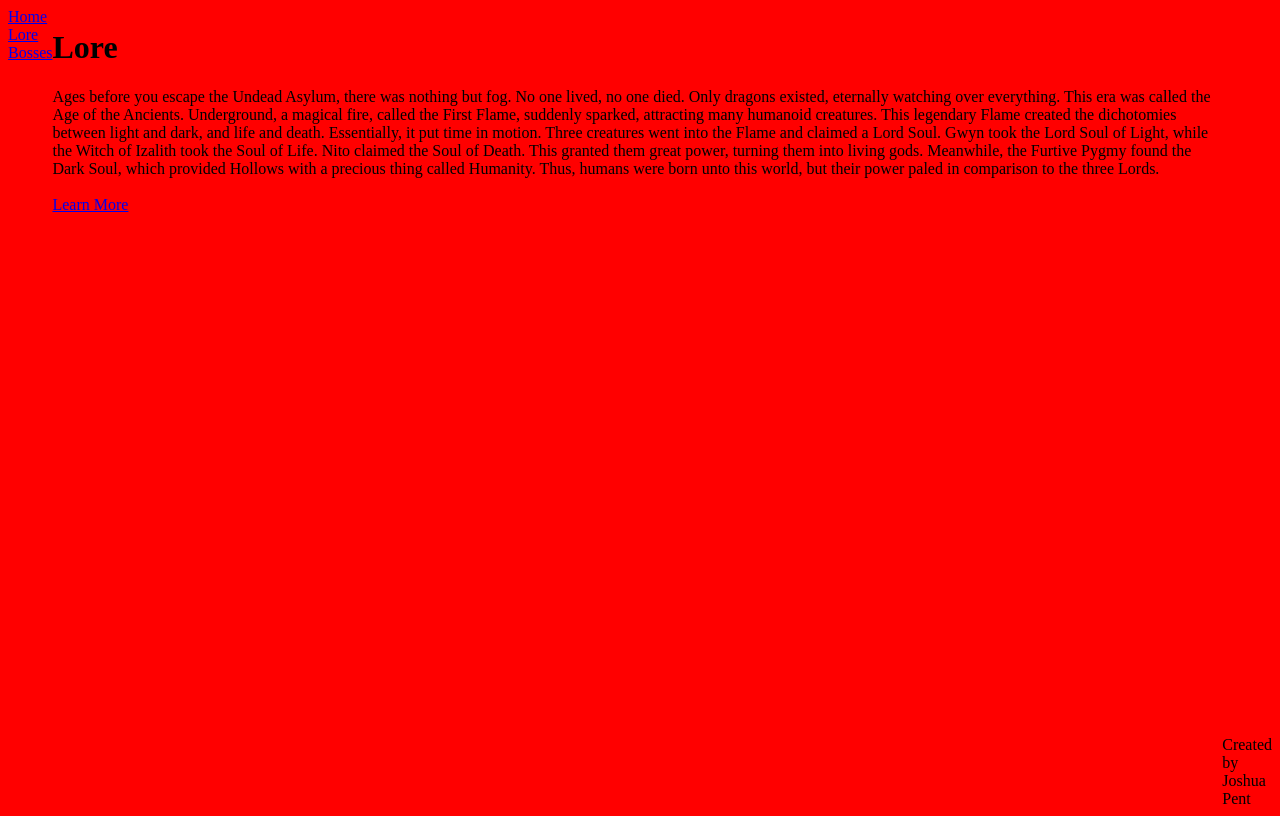
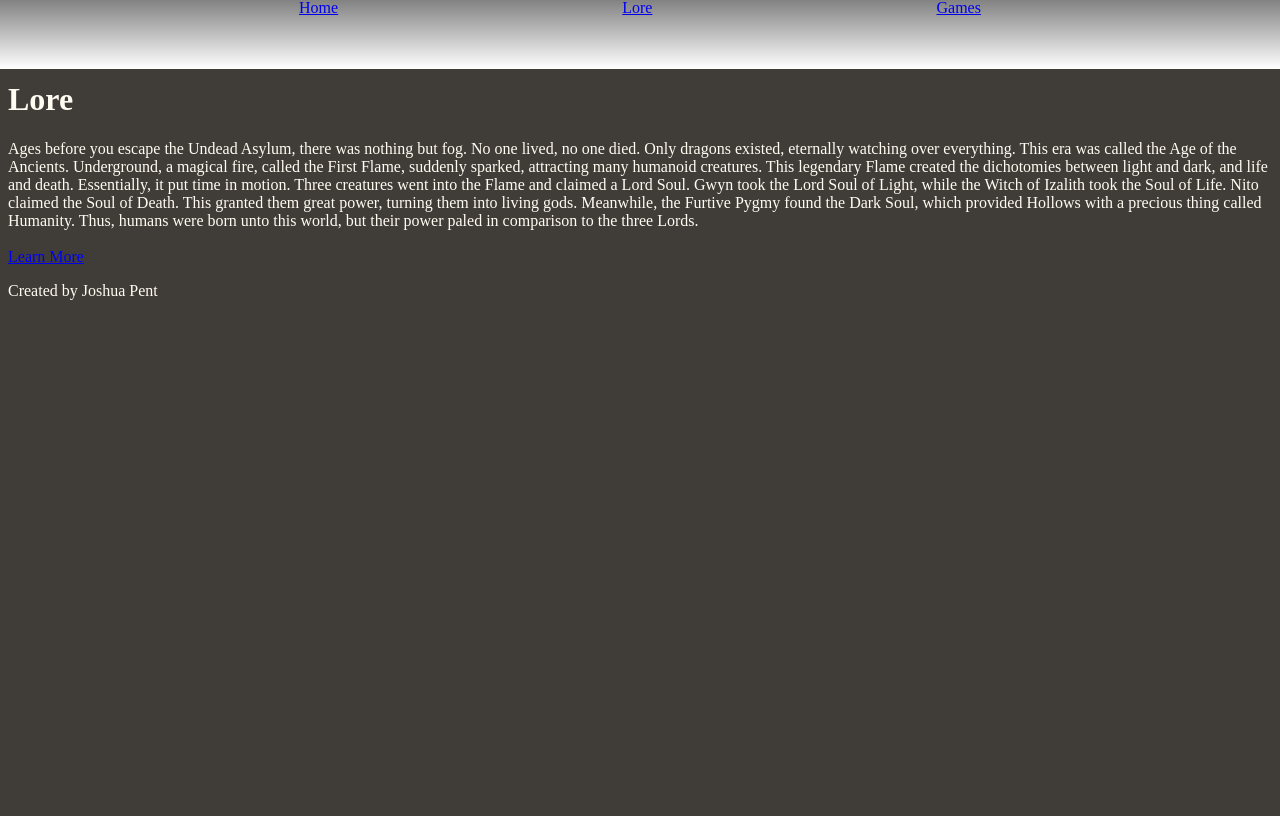
Before and after one commit to joshuapent/FromSoftBosses, a Django app: page /lore/ in a window 1280 px wide. After the commit the page ends 300 px from the top, so only its background shows below. Run offline with Django 4.2, Linux system fonts and the light colour scheme.

Commit message:
Changed format from Boss centric to game centric

```diff
--- a/main_app/static/css/style.css
+++ b/main_app/static/css/style.css
@@ -1,15 +1,24 @@
 body {
-    display: flex;
     min-height: 100vh;
-    background-color: red;
+    background-color: #403D39;
+    color: #FFFCF2;
 }
 
 footer {
     margin-top: auto;
 }
 
-ul {
-    list-style-type: none;
-    margin: 0;
-    padding: 0;
+nav {
+    display: flex;
+    flex-wrap: nowrap;
+    height: 70px;
+    justify-content: space-evenly;
+    background-image: linear-gradient(grey, white);
+    padding: 0 1em 0 1em;
+    margin: -9px;
 }
+
+.card {
+    border: 1px solid black;
+
+}
--- a/main_app/templates/base.html
+++ b/main_app/templates/base.html
@@ -11,11 +11,9 @@
 </head>
 <body>
     <nav>
-        <ul>
-            <li><a href="/">Home</a></li>
-            <li><a href="/lore">Lore</a></li>
-            <li><a href="/bosses">Bosses</a></li>
-        </ul>
+        <a href="/">Home</a>
+        <a href="/lore">Lore</a>
+        <a href="/games">Games</a>
     </nav>
     <main>
         {% block content %}
--- a/main_app/templates/bosses/show.html
+++ b/main_app/templates/bosses/show.html
@@ -5,9 +5,9 @@
 
   <div class="card">
     <div class="card-content">
-      <span class="card-title">{{ boss.name }}</span>
-      <p>Game: {{ boss.game }}</p>
-      <p>Description: {{ boss.description }}</p>
+      <span class="card-title">{{ game.title }}</span>
+      <p>Game: {{ game.description }}</p>
+      <p>Description: {{ game.boss_number }}</p>
     </div>
   </div>
 
--- a/main_app/urls.py
+++ b/main_app/urls.py
@@ -3,7 +3,7 @@ from . import views
 
 urlpatterns = [
     path('', views.home, name='home'),
-    path('bosses/', views.bosses_index, name='index'),
+    path('games/', views.bosses_index, name='index'),
     path('lore/', views.lore, name='lore'),
-    path('bosses/<int:boss_id>/', views.bosses_show, name='show')
+    path('games/int:boss_id>/', views.bosses_show, name='show')
 ]
--- a/main_app/views.py
+++ b/main_app/views.py
@@ -1,9 +1,12 @@
 from django.shortcuts import render
-from .models import Boss
+from .models import Game
 
-bosses = [
-    {'name': 'fume knight', 'game': 'Dark Souls 2', 'description': 'Powerful knight with dual swords'},
-    {'name': 'Elden Beast', 'game': 'Elden Ring', 'description': 'Outer god of the lands between'}
+games = [
+    {'title': 'Dark Souls', 'description': 'The first of the souls series', 'boss_number': 13},
+    {'title': 'Dark Souls II', 'description': 'The second installment of the souls series', 'boss_number': 32},
+    {'title': 'Dark Souls III', 'description': 'The final installment of the souls series', 'boss_number': 19},
+    {'title': 'Bloodborne', 'description': 'A twist on the formula to a more gritty, offensive game', 'boss_number': 17},
+    {'title': 'Sekiro', 'description': 'A complete 180 in fighting style and design, this game follows a shinobi in Japan', 'boss_number': 12},
 ]
 
 # Create your views here.
@@ -15,11 +18,11 @@ def lore(request):
 
 def bosses_index(request):
     return render(request, 'bosses/index.html', {
-        'bosses': bosses
+        'games': games
     })
 
 def bosses_show(request, boss_id):
-    boss = Boss.objects.get(id=boss_id)
-    return render(request, 'bosses/show.html', {
-        'boss' : boss
+    game = Game.objects.get(id=boss_id)
+    return render(request, 'games/show.html', {
+        'game' : game
     })
```
Also changed, not shown: main_app/templates/bosses/index.html (+5 -5 lines).
